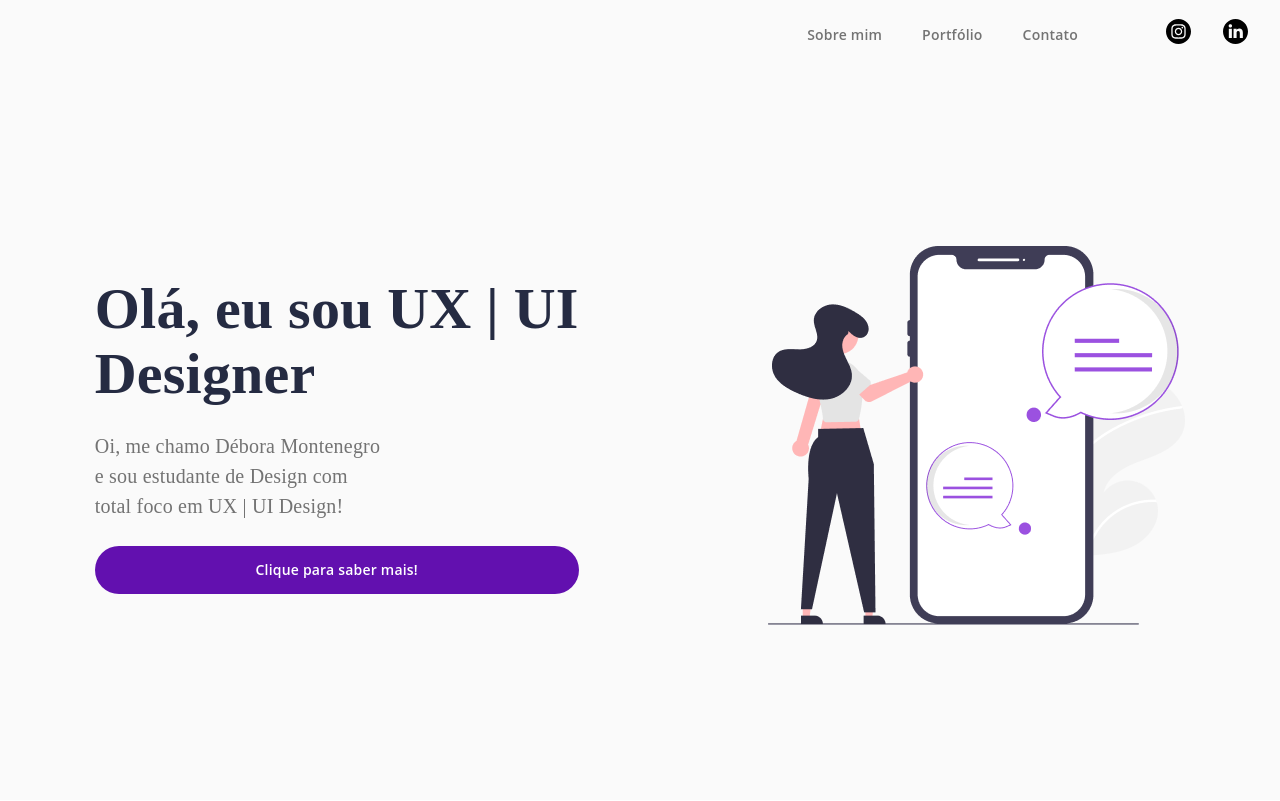
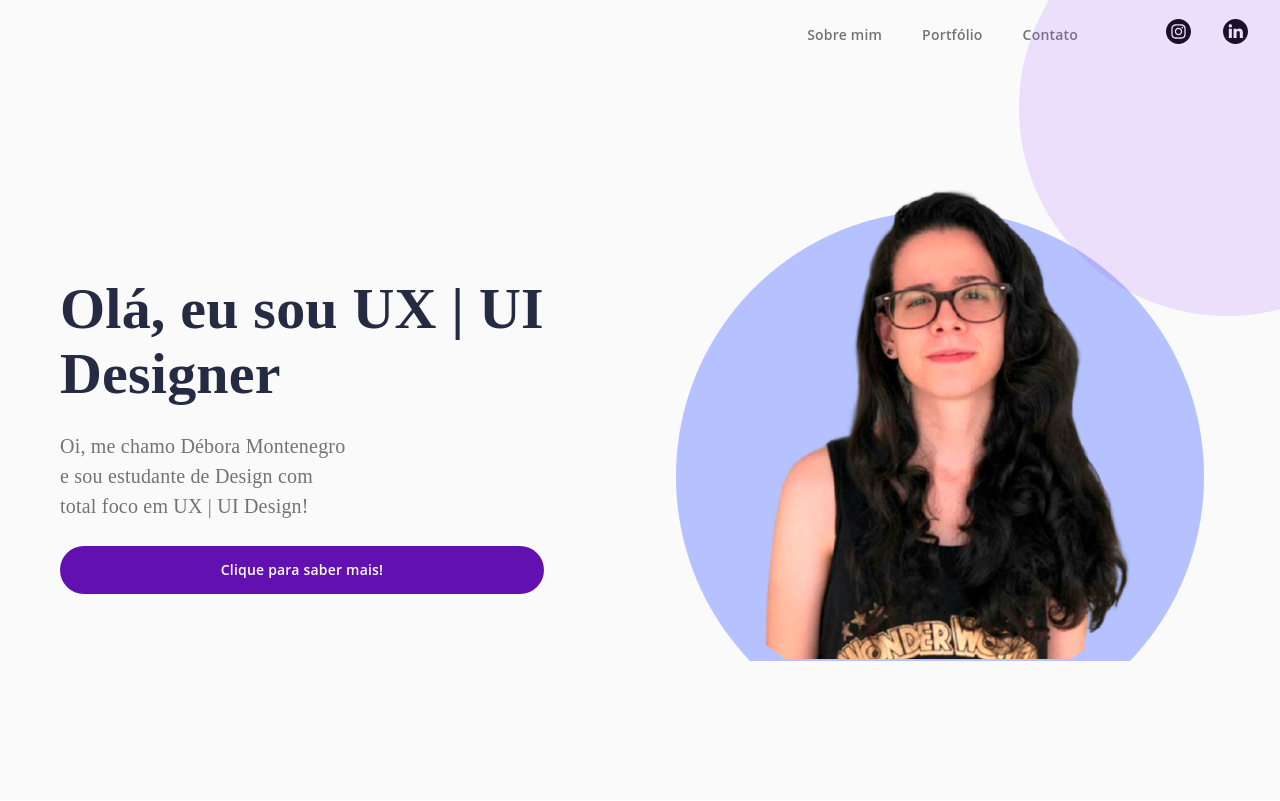
Before and after one commit to TMontenegro/portfolio-debora, a PHP site: page / in a window 1280 px wide. Shown: the top 801 px of the page. Run offline with PHP 8.4, Linux system fonts and the light colour scheme.

Commit message:
finish hero images

```diff
--- a/index.html
+++ b/index.html
@@ -93,7 +93,8 @@
         <a href="#about-me" class="know-more">Clique para saber mais!</a>
       </div>
 
-      <img src="./assets/contact-me-img.png" alt="" class="contact-me-img" />
+      <img src="./assets/hero-eclipse.png" alt="" class="hero-eclipse" />
+      <img src="./assets/my-self.png" alt="" class="contact-me-img" />
     </section>
     <section id="about-me" class="about-me">
       <p class="title">Sobre mim</p>
--- a/script.js
+++ b/script.js
@@ -1,3 +1,5 @@
+setSmoothScroll()
+
 const btnMobile = document.getElementById('btn-mobile')
 
 function toggleMenu(event) {
@@ -16,6 +18,7 @@
 btnMobile.addEventListener('click', toggleMenu)
 btnMobile.addEventListener('touchstart', toggleMenu)
 
+function setSmoothScroll() {
   document.querySelectorAll('a').forEach((anchor) => {
     anchor.addEventListener('click', function (e) {
       e.preventDefault()
@@ -25,3 +28,4 @@
       })
     })
   })
+}
--- a/style.css
+++ b/style.css
@@ -77,6 +77,12 @@
 .social-links-margin {
   display: flex;
   margin-left: 3rem;
+}
+
+.hero-eclipse {
+  position: absolute;
+  top: 0;
+  right: 0;
 }
 
 #hero {
```
Also changed, not shown: assets/hero-eclipse.png (added), assets/my-self.png (added). Lines whose indentation alone changed are shown as unchanged.
